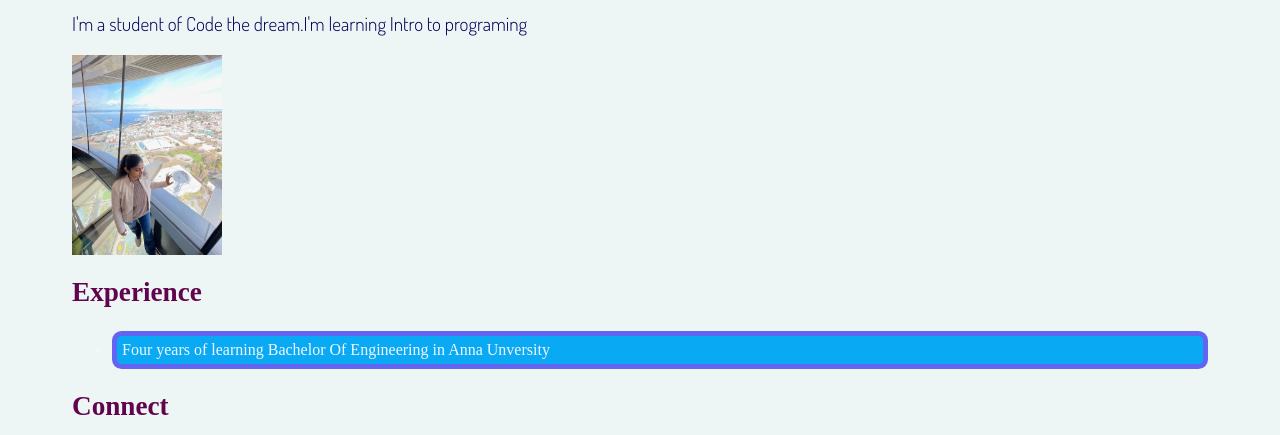
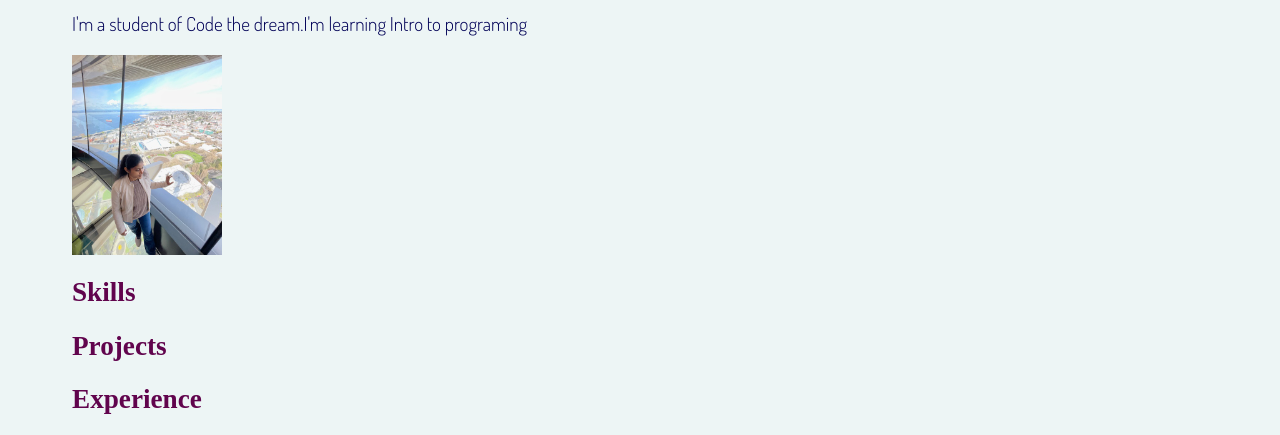
Before and after one commit to umavenki/uma-venki-haumea, a plain HTML site: page index.html in a window 1280 px wide. Shown: the part 349-784 px from the top of the page. Drawn offline with Linux system fonts and the light colour scheme.

Commit message:
lesson 11  Incorperated Tom's review comments

```diff
--- a/index.html
+++ b/index.html
@@ -13,9 +13,9 @@
     <nav id="navigation">
         <ul>
             <li><a href=#about>About</a></li>
-            <li><a href=#experience>Experience</a></li>
             <li><a href=#skills>Skills</a></li>
             <li><a href=#projects>Projects</a></li>
+            <li><a href=#experience>Experience</a></li>
             <li><a href=#connect>Connect</a></li>
         </ul>
     </nav>
@@ -30,6 +30,12 @@
     <section id="profile-picture">
         <img src="Images/IMG_3032.jpg" alt="Uma Venki">
     </section>
+    <section id="skills">
+        <h2>Skills</h2>
+     </section>
+     <section id="projects">
+        <h2>Projects</h2>
+     </section>
     <section id="Experience">
 
         <h2>Experience</h2>
```
